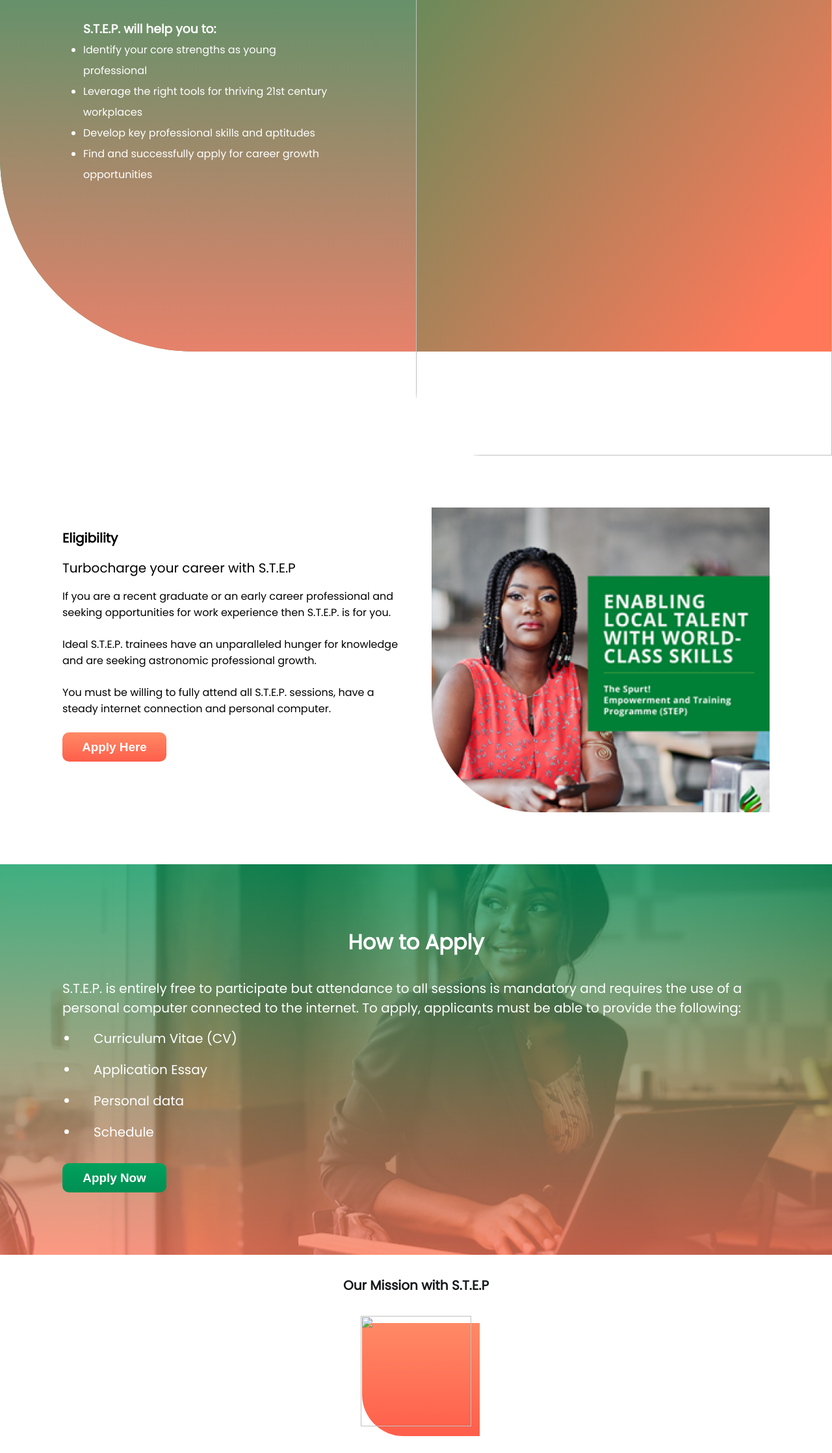
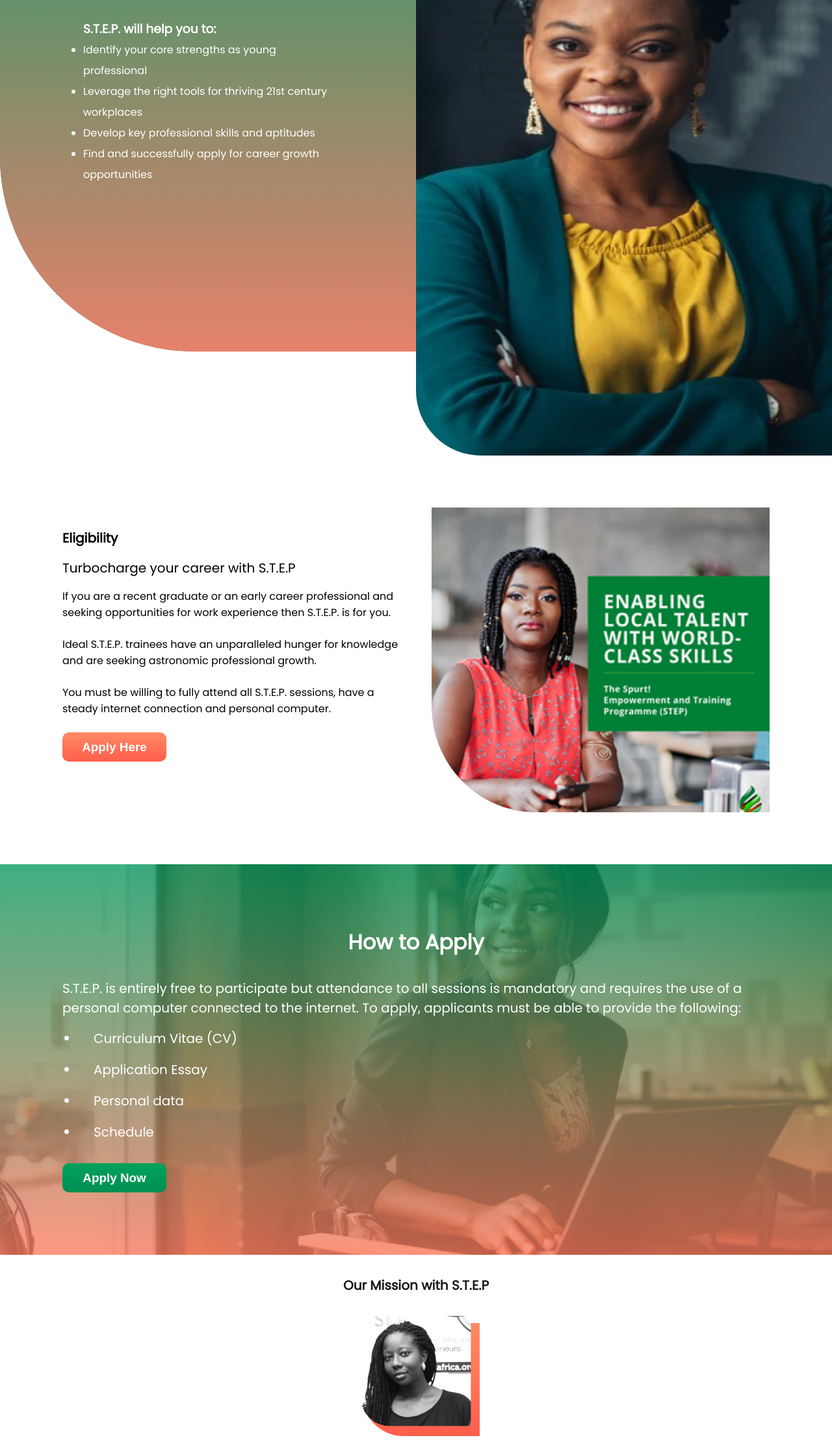
Before and after one commit to solex55/STEPER, a plain HTML site: page index.html in a window 1280 px wide. Shown: the part 259-2495 px from the top of the page at 65% size. Drawn offline with Linux system fonts and the light colour scheme; the site is published under a folder, as on GitHub Pages, so addresses that start at the root find nothing.

```diff
--- a/about.css
+++ b/about.css
@@ -538,7 +538,7 @@ color: var(--color-secondary-text);
 }
 .open-modal {
   visibility: visible;
-  z-index: 10;
+  z-index: 10000;
 }
 .modal-container {
   background: white;
--- a/index.html
+++ b/index.html
@@ -110,7 +110,7 @@
             </div>
             <div class="hero-service-desc">
               <div class="heropic">
-                <img src="/assets/heropic.png" alt="" srcset="">
+                <img src="./assets/heropic.png" alt="" srcset="">
               </div>
             </div>
         </section>
@@ -197,7 +197,7 @@
 
             <div class="founder-profile">
               <div class="founder-img">
-                <img src="/assets/kristinn.png" alt="">
+                <img src="./assets/kristinn.png" alt="">
               </div>
               <div class="founder-cover">
               </div>
```
